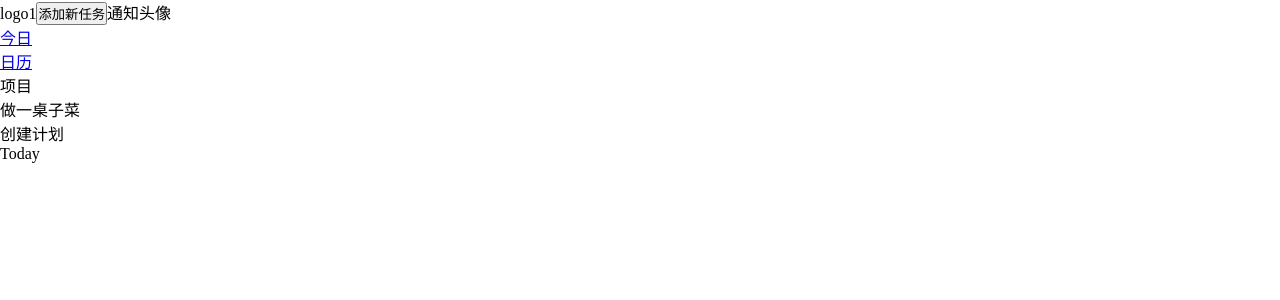
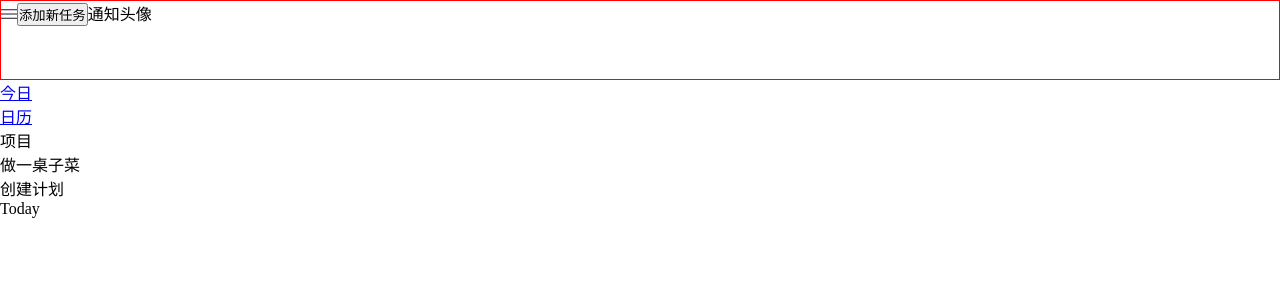
Before and after one commit to chenyulian/Vue-ToDo, a Vue app: page /#/today in a window 1280 px wide. Shown: the top 300 px of the page. Built offline with nearby package versions, Linux system fonts and the light colour scheme.

Commit message:
Use svg-sprite-loader Encapsulate component Icon.vue to manage svg files

```diff
--- a/package.json
+++ b/package.json
@@ -36,6 +36,7 @@
     "lint-staged": "^9.5.0",
     "sass": "^1.26.5",
     "sass-loader": "^8.0.2",
+    "svg-sprite-loader": "^6.0.2",
     "typescript": "~4.1.5",
     "vue-template-compiler": "^2.6.11"
   },
--- /dev/null
+++ b/src/components/Icon.vue
@@ -0,0 +1,29 @@
+<template>
+    <svg class="icon">
+        <use :xlink:href="'#'+name" />
+    </svg>
+</template>
+
+<script lang="ts">
+    // import dir
+   /* __WebpackModuleApi eslint no-undef solution: https://github.com/facebook/create-react-app/issues/2974 */
+   let importAll = (requireContext: __WebpackModuleApi.RequireContext) => requireContext.keys().forEach(requireContext)
+   try {
+       importAll(require.context('../assets/icons', true, /\.svg$/));
+   }catch(error) {
+       console.log(error);
+   }
+    export default {
+        name: 'Icon',
+        props: ['name']
+    }
+</script>
+
+<style lang="scss" scoped>
+    .icon {
+       width: 1em; height: 1em;
+       vertical-align: -0.15em;
+       fill: currentColor;
+       overflow: hidden;
+    }
+</style>
--- a/src/components/Nav.vue
+++ b/src/components/Nav.vue
@@ -1,10 +1,11 @@
 <template>
-    <div>
-        <span>logo1</span>
-        <button>添加新任务</button>
-        <span>通知</span>
-        <span>头像</span>
-    </div>
+    <nav>
+        <Icon name="align-text-justify" class="align-text-justify" />
+        <button class="addButton">添加新任务</button>
+        <span class="notice">通知</span>
+        <span class="avatar">头像</span>
+
+    </nav>
 </template>
 
 <script lang="ts">
@@ -18,5 +19,14 @@
 </script>
 
 <style lang="scss" scoped>
+nav {
+    height: 80px;
+    border: 1px solid red;
+}
 
+.align-text-justify {
+    width: 24px;
+    height: 24px;
+    color: red;
+}
 </style>
--- a/src/router/index.ts
+++ b/src/router/index.ts
@@ -11,14 +11,6 @@ const routes: Array<RouteConfig> = [
     redirect: '/today'
   },
   {
-    path: '/about',
-    name: 'About',
-    // route level code-splitting
-    // this generates a separate chunk (about.[hash].js) for this route
-    // which is lazy-loaded when the route is visited.
-    component: () => import(/* webpackChunkName: "about" */ '../views/About.vue')
-  },
-  {
     path: '/today',
     name: 'Today',
     component: Today
--- a/src/shims-vue.d.ts
+++ b/src/shims-vue.d.ts
@@ -2,3 +2,9 @@ declare module '*.vue' {
   import Vue from 'vue'
   export default Vue
 }
+
+declare module '*.svg'
+{
+  const content:string;
+  export default content;
+}
--- a/vue.config.js
+++ b/vue.config.js
@@ -1,3 +1,23 @@
+const path = require("path");
+
 module.exports = {
-  lintOnSave: false
-}
+  lintOnSave: false,
+  chainWebpack: (config) => {
+    const dir = path.resolve(__dirname, "src/assets/icons");
+    config.module
+      .rule("svg-sprite")
+      .test(/\.svg$/)
+      .include.add(dir)
+      .end()
+      .use("svg-sprite-loader")
+      .loader("svg-sprite-loader")
+      .options({ extract: false })
+      .end();
+
+    config
+      .plugin("svg-sprite")
+      .use(require("svg-sprite-loader/plugin"), [{ plainSprite: true }]);
+
+    config.module.rule("svg").exclude.add(dir);
+  },
+};
```
Also changed, not shown: src/main.ts (+13 -11 lines), .eslintrc.js, src/assets/icons/align-text-justify.svg (added), 1 other file (tests, documents, lock files or other folders).
